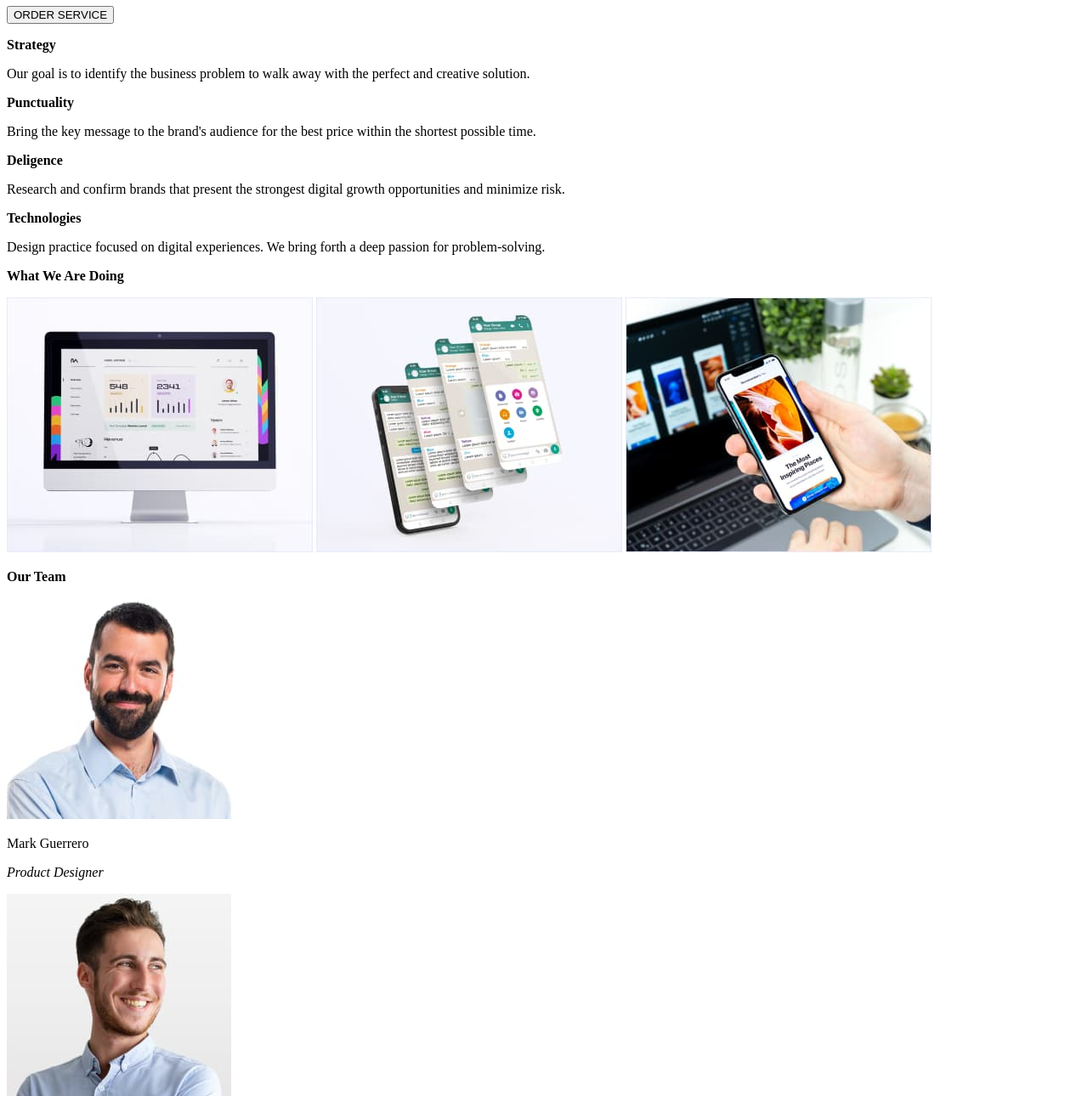
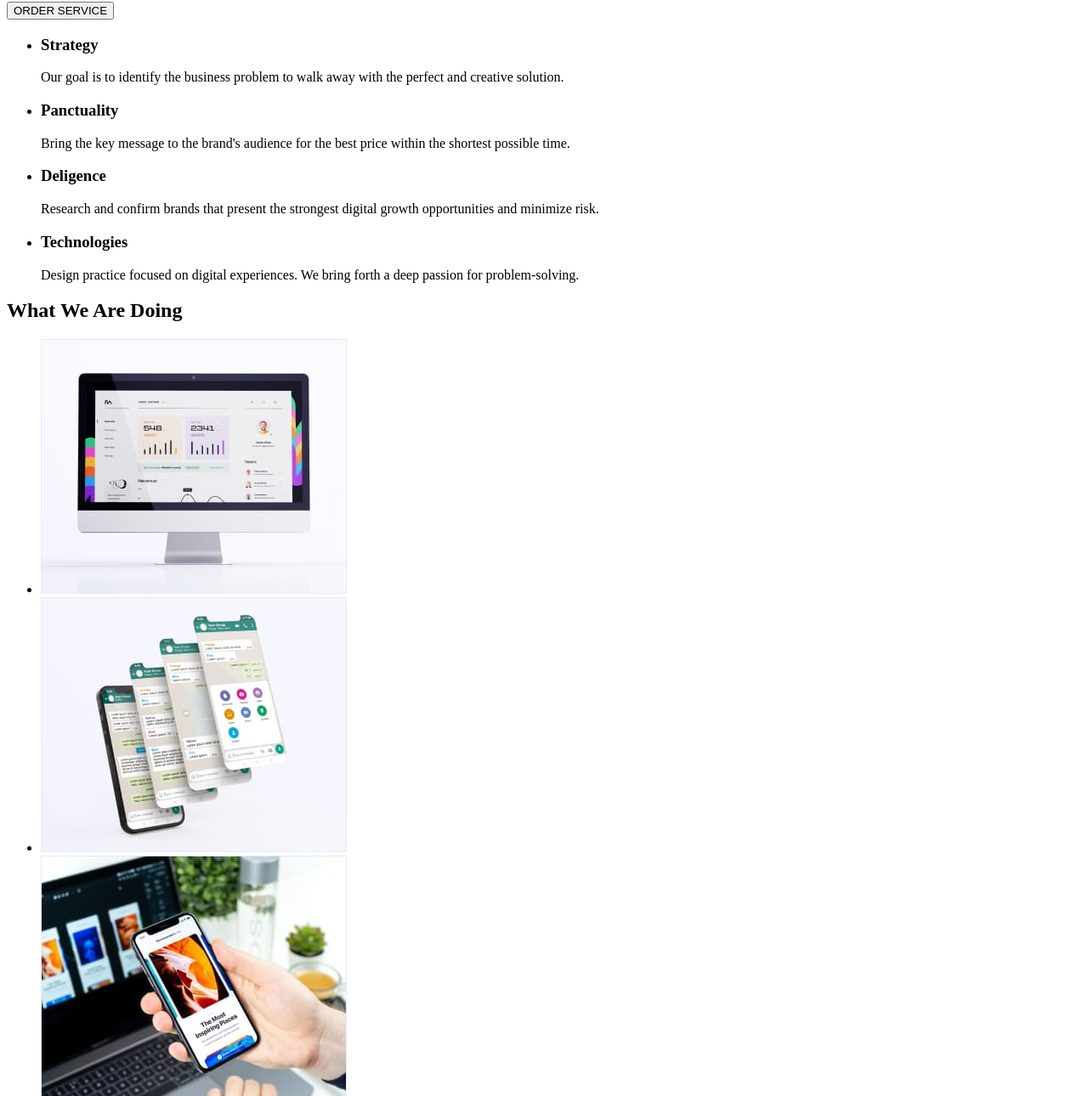
Before and after one commit to Sanylyn/goit-markup-hw-01, a plain HTML site: page index.html in a window 1280 px wide. Shown: the part 213-1503 px from the top of the page at 85% size. Drawn offline with Linux system fonts and the light colour scheme.

Commit message:
Update index.html
hw1 update

```diff
--- a/index.html
+++ b/index.html
@@ -5,81 +5,86 @@
         <meta charset="utf-8">
         <title>WEBSTUDIO</title>
     </head>
-
     <body>
         <!--Header Section-->
         <header>
             <nav>
+                <a href="/">WEBSTUDIO</a>
                 <ul>
-                    <li><a href="/">WEBSTUDIO</a></li>
                  <li><a href="/">Studio</a></li>
                  <li><a href="/">Portfolio</a></li>
                     <li><a href="/">Contacts</a></li>
-                        <li><a href="/">info@devstudio.com</a></li>
+                </ul>
+                <ul>
+                    <li><a href="tel:+3804411111111">+11 (000) 111 11 11</a></li>
+                    <li><a href="/">info@devstudio.com</a></li>
                 </ul>
             </nav>
-
-            <ul>
-                <li><a href="tel:+3804411111111">+11 (000) 111 11 11</a></li>
-            </ul>
-            <div class="w3-container w3-teal">
-  <h1>Effective Solutions for your Business</h1>
-</div>
-    <button type="button">ORDER SERVICE</button>
-    <div>
-        <p><b>Strategy</b></p>
-        <p>Our goal is to identify the business
-problem to walk away with the perfect and creative solution. </p>
-<p><b>Punctuality</b></p>
-        <p>Bring the key message to the brand's audience for
-            the best price within the shortest possible time. </p>
-<p><b>Deligence</b></p>
-        <p>Research and confirm brands that present
-            the strongest digital growth opportunities and minimize risk. </p>
-<p><b>Technologies</b></p>
-        <p>Design practice focused on digital
-            experiences. We bring forth a deep passion for problem-solving. </p>
-
-    </div>
-
         </header>
     </body>
     <!--Main Section-->
 <main>
-    <nav>
-            <p><b>What We Are Doing</b></p>
-            <img src="images/rectangle71.jpg" alt="the product 1">
-            <img src="images/img2.jpg" alt="the product 2">
-            <img src="images/img3.jpg" alt="the product 3">
+    <section>
+            <h1>Effective Solutions for your Business</h1>
+            <button type="button">ORDER SERVICE</button>
+    </section>
+       <section>
+        <ul>
+        <li>
+            <h3>Strategy</h3>
+            <p>Our goal is to identify the business
+              problem to walk away with the perfect and creative solution. </p></li>
+        <li>
+            <h3>Panctuality</h3>
+            <p>Bring the key message to the brand's audience for
+                the best price within the shortest possible time. </p></li>
+        <li>
+            <h3>Deligence</h3>
+            <p>Research and confirm brands that present
+                the strongest digital growth opportunities and minimize risk. </p></li>
+        <li>
+            <h3>Technologies</h3>
+            <p>Design practice focused on digital
+                experiences. We bring forth a deep passion for problem-solving. </p></li>
+            </ul>
+       </section>
+            <section>
+            <h2>What We Are Doing</h2>
+            <ul>
+           <li><img src="images/rectangle71.jpg" alt="the product 1"></li>
+            <li><img src="images/img2.jpg" alt="the product 2"></li>
+            <li><img src="images/img3.jpg" alt="the product 3"></li>
+        </ul>
+        </section>
+        <section>
+            <h3>Our Team</h3>
+            <ul>
+            <li><img src="images/mark.jpg" alt="Product Designer"></li>
+            <h3>Mark Guerrero<h3>
+            <p>Product Designer</p>
 
-            <p><b>Our Team</b></p>
-            <img src="images/mark.jpg" alt="Product Designer">
-            <p>Mark Guerrero</p>
-            <p><i>Product Designer</i></p>
+           <li><img src="images/tom.jpg" alt="Frontend Developer"></li>
+            <h3>Tom Ford</h3>
+            <p>Frontend Developer</p>
 
-           <img src="images/tom.jpg" alt="Frontend Developer">
-            <p>Tom Ford</p>
-            <p><i>Frontend Developer</i></p>
+            <li><img src="images/camila.jpg" alt="Marketing"></li>
+            <h3>Camila Garcia</h3>
+            <p>Marketing</p>
 
-            <img src="images/camila.jpg" alt="Marketing">
-            <p>Camila Garcia</p>
-            <p><i>Marketing</i></p>
-
-            <img src="images/daniel.jpg" alt="UI Designer">
-            <p>Daniel Wilson</p>
-            <p><i>UI Designer</i></p>
-
-
-        </nav>
+            <li><img src="images/daniel.jpg" alt="UI Designer"></li>
+            <h3>Daniel Wilson</h3>
+            <p>UI Designer</p>
+        </ul>
+        </section>
     </main>
     <!-- Page footer -->
   <footer>
     <div>
-        <p><b>WEBSTUDIO</b></p>
+        <h3>WEBSTUDIO</h3>
         <p>Increase the flow of customers and sales for your
             business with digital marketing & growth solutions.</p>
+    </div>
 
-    </div>
     <!-- Copyright -->
     <p>All rights reserved &copy;goitph</p>
 
```
